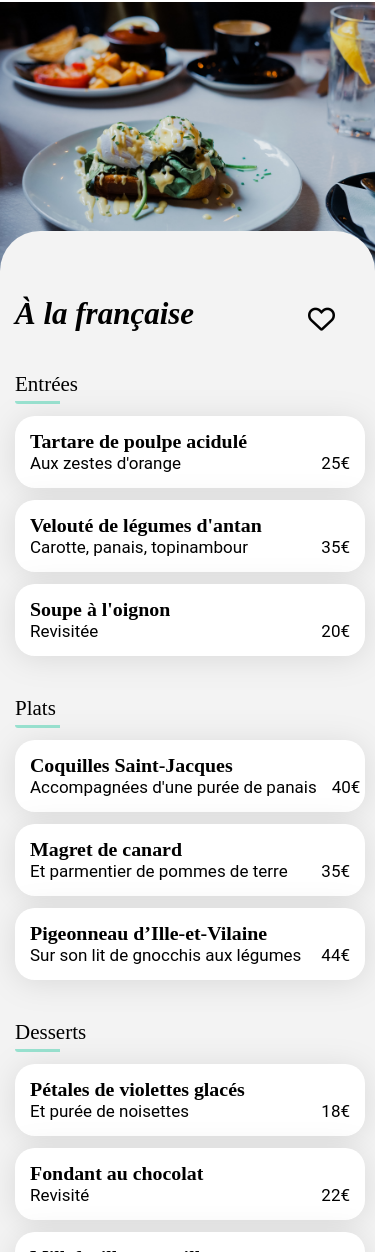
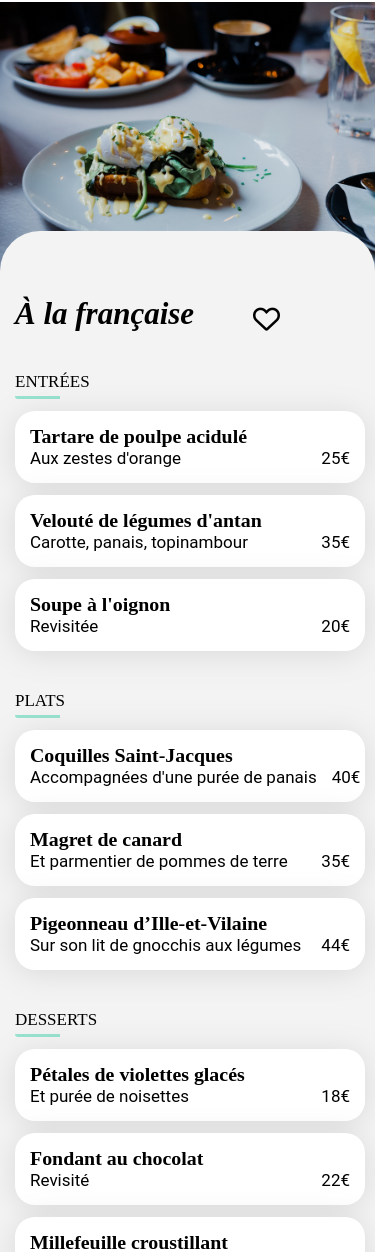
Before and after one commit to benjaminnicolas-teboul/ohmyfood, a website: page html/restaurants/alafrancaise.html in a window 390 px wide. Shown: the part 61-1313 px from the top of the page. Drawn offline with Linux system fonts and the light colour scheme.

Commit message:
fix title tablet

```diff
--- a/html/restaurants/alafrancaise.html
+++ b/html/restaurants/alafrancaise.html
@@ -26,7 +26,7 @@
                 <i class="fa-solid fa-heart like-full"></i>
 
                 <section id="dish-1">
-                    <h2 class="title-underscored">Entrées</h2>
+                    <h2 class="title-underscored">ENTRÉES</h2>
                     <div class="menu-card">
                         <a href="#">
                             <article class="card">
@@ -79,7 +79,7 @@
                 </section>
 
                 <section id="dish-2">
-                    <h2 class="title-underscored">Plats</h2>
+                    <h2 class="title-underscored">PLATS</h2>
                     <div class="menu-card">
                         <a href="#">
                             <article class="card">
@@ -131,7 +131,7 @@
                 </section>
 
                 <section id="dish-3">
-                    <h2 class="title-underscored">Desserts</h2>
+                    <h2 class="title-underscored">DESSERTS</h2>
                     <div class="menu-card">
                         <a href="#">
                             <article class="card">
--- a/scss/abstracts/_media-query.scss
+++ b/scss/abstracts/_media-query.scss
@@ -45,6 +45,12 @@
       }
 
     }
+    @for $i from 1 through 3 {
+
+        #dish-#{$i}{
+           @include align-dish-center;
+        }
+    }
     #menu {
          width: 80%;
          margin: 0 auto;
@@ -53,7 +59,9 @@
                 width: 500px;
             }
         }
-
+        h1{
+            text-align: center;
+        }
 }
 
 @media (min-width: $minwidth-desktop) {
@@ -118,12 +126,7 @@
             height: 383px;
             object-fit: cover;
           }
-          @for $i from 1 through 3 {
 
-            #dish-#{$i}{
-               @include align-dish-center;
-            }
-        }
         #menu i{
             top: 73px;
             right: 248px;
@@ -138,9 +141,7 @@
         }
 
     }
-    h1{
-        text-align: center;
-    }
+
 
         .title-underscored {
             width: 4%;
--- a/scss/pages/_restaurants.scss
+++ b/scss/pages/_restaurants.scss
@@ -2,7 +2,7 @@
 #menu{
   i {
     top: 74px;
-  right: 40px;
+  right: 95px;
   font-size: 27px;
   }
 }
@@ -10,7 +10,7 @@
     h2{
     padding-top: 25px;
     font-weight: normal;
-  font-size: 21px;
+  font-size: 17px;
 }
 h1{
   margin-top: 35px;
```
Also changed, not shown: html/restaurants/lanotenchantee.html (+3 -3 lines), html/restaurants/ledelicedessens.html (+3 -3 lines), html/restaurants/palettedugout.html (+3 -3 lines), css/main.css, 1 other file.
